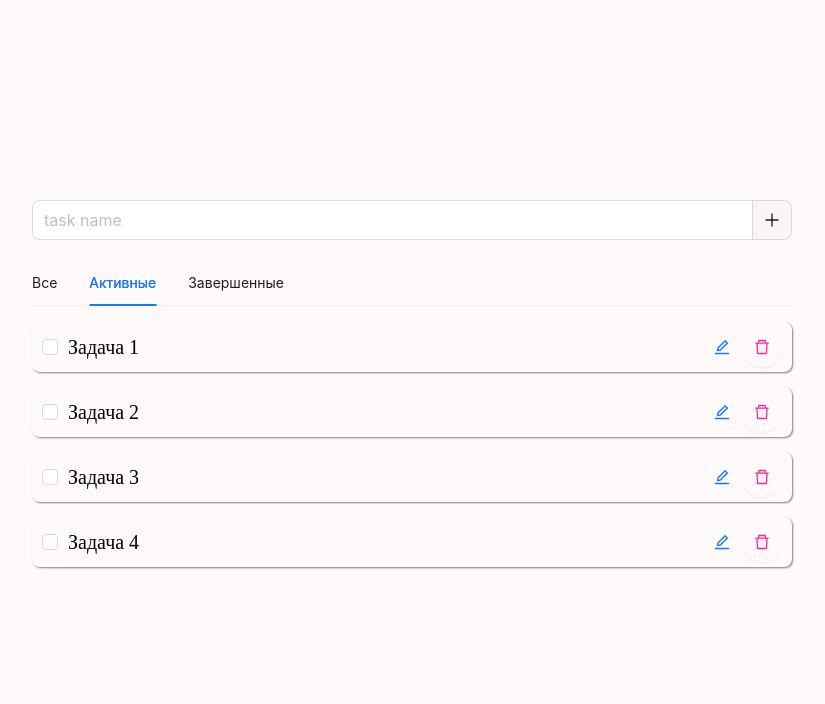
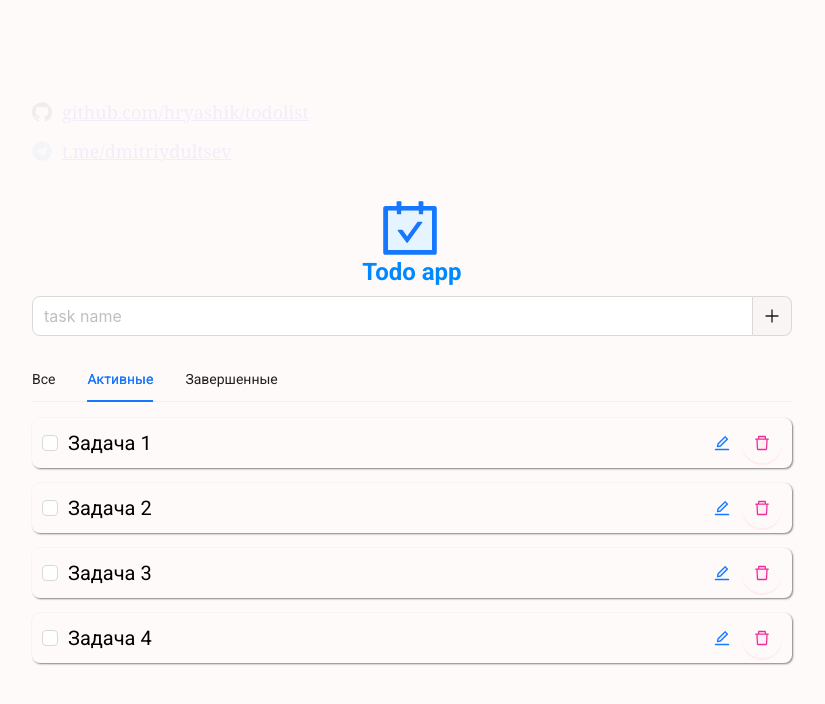
Before and after one commit to hryashik/todo, a React (Vite) app: page / in a window 1280 px wide. Shown: the top 704 px of the page, without its empty margins (228-1053 px from the left). Built offline with nearby package versions, Linux system fonts and the light colour scheme.

Commit message:
create mainlogo

```diff
--- a/index.html
+++ b/index.html
@@ -1,13 +1,19 @@
 <!DOCTYPE html>
 <html lang="en">
+
 <head>
   <meta charset="UTF-8" />
   <link rel="icon" type="image/svg+xml" href="/vite.svg" />
   <meta name="viewport" content="width=device-width, initial-scale=1.0" />
+  <link rel="preconnect" href="https://fonts.googleapis.com">
+  <link rel="preconnect" href="https://fonts.gstatic.com" crossorigin>
+  <link href="https://fonts.googleapis.com/css2?family=Roboto:wght@300;400;500;700&display=swap" rel="stylesheet">
   <title>Vite + React + TS</title>
 </head>
+
 <body>
   <div id="root"></div>
   <script type="module" src="/src/main.tsx"></script>
 </body>
+
 </html>
--- a/src/App.css
+++ b/src/App.css
@@ -2,6 +2,7 @@
     padding: 0;
     margin: 0;
     box-sizing: border-box;
+    font-family: 'Roboto', sans-serif;
 }
 
 body {
@@ -11,5 +12,5 @@ body {
 .main {
     max-width: 760px;
     margin: 0 auto;
-    margin-top: 200px;
+    margin-top: 100px;
 }
--- a/src/App.tsx
+++ b/src/App.tsx
@@ -1,10 +1,12 @@
-import './App.css'
-import TaskModule from './modules/TaskModule'
+import './App.css';
+import MainLogo from './components/MainLogo/MainLogo';
+import TaskModule from './modules/TaskModule';
 
 export default function App() {
-    return (
-        <div className='main'>
-            <TaskModule />
-        </div>
-    )
+  return (
+    <div className='main'>
+      <MainLogo />
+      <TaskModule />
+    </div>
+  );
 }
--- /dev/null
+++ b/src/components/MainLogo/MainLogo.module.css
@@ -0,0 +1,52 @@
+.main__links {
+    margin-bottom: 20px;
+    display: flex;
+    justify-content: center;
+    flex-direction: column;
+    align-items: flex-start;
+    font-size: 20px;
+    opacity: 5%;
+    transition: 0.5s;
+}
+
+.main__links:hover {
+    opacity: 90%;
+    transition: 0.5s;
+}
+
+.link__block {
+    margin-bottom: 15px;
+    display: flex;
+    align-items: center;
+}
+
+.link__block svg {
+    margin-right: 10px;
+}
+
+a {
+    font-size: 18px;
+    font-family: Cambria, Cochin, Georgia, Times, 'Times New Roman', serif, Times, serif, 'Gill Sans MT', Calibri, 'Trebuchet MS', sans-serif
+}
+
+
+
+img {
+    width: 20px;
+    height: 20px;
+    margin-right: 10px;
+}
+
+.main__title {
+    display: flex;
+    justify-content: center;
+    align-items: center;
+    flex-direction: column;
+    margin-bottom: 10px;
+    color: rgb(0, 136, 255);
+}
+
+.main__title svg {
+    font-size: 60px;
+    margin-right: 5px;
+}
--- /dev/null
+++ b/src/components/MainLogo/MainLogo.tsx
@@ -0,0 +1,37 @@
+import {
+  BulbTwoTone,
+  CarryOutTwoTone,
+  GithubOutlined,
+} from '@ant-design/icons';
+import styles from './MainLogo.module.css';
+import telegram from '../../assets/telegram.svg';
+
+const githubUrl = 'https://github.com/hryashik/socnet-client';
+const tgUrl = 'https://t.me/dmitriydultsev';
+
+function MainLogo() {
+  return (
+    <div className={styles.main}>
+      <div className={styles.main__links}>
+        <div className={styles.link__block}>
+          <GithubOutlined />
+          <a target='_blank' href={githubUrl}>
+            github.com/hryashik/todolist
+          </a>
+        </div>
+        <div className={styles.link__block}>
+          <img src={telegram} alt='' />
+          <a target='_blank' href={tgUrl}>
+            t.me/dmitriydultsev
+          </a>
+        </div>
+      </div>
+      <div className={styles.main__title}>
+        <CarryOutTwoTone />
+        <h2>Todo app</h2>
+      </div>
+    </div>
+  );
+}
+
+export default MainLogo;
--- a/src/modules/TaskModule/index.tsx
+++ b/src/modules/TaskModule/index.tsx
@@ -42,7 +42,10 @@ function TaskModule() {
     (text: string) => createTask(text),
     [tasks]
   );
-  const memoCompleteTask = useCallback((id: number) => completeTask(id), []);
+  const memoCompleteTask = useCallback(
+    (id: number) => completeTask(id),
+    [tasks]
+  );
   const memoDeleteTask = useCallback((id: number) => deleteTask(id), [tasks]);
 
   // Если получаем ошибку
```
Also changed, not shown: src/assets/telegram.svg (added). Lines whose indentation alone changed are shown as unchanged.
